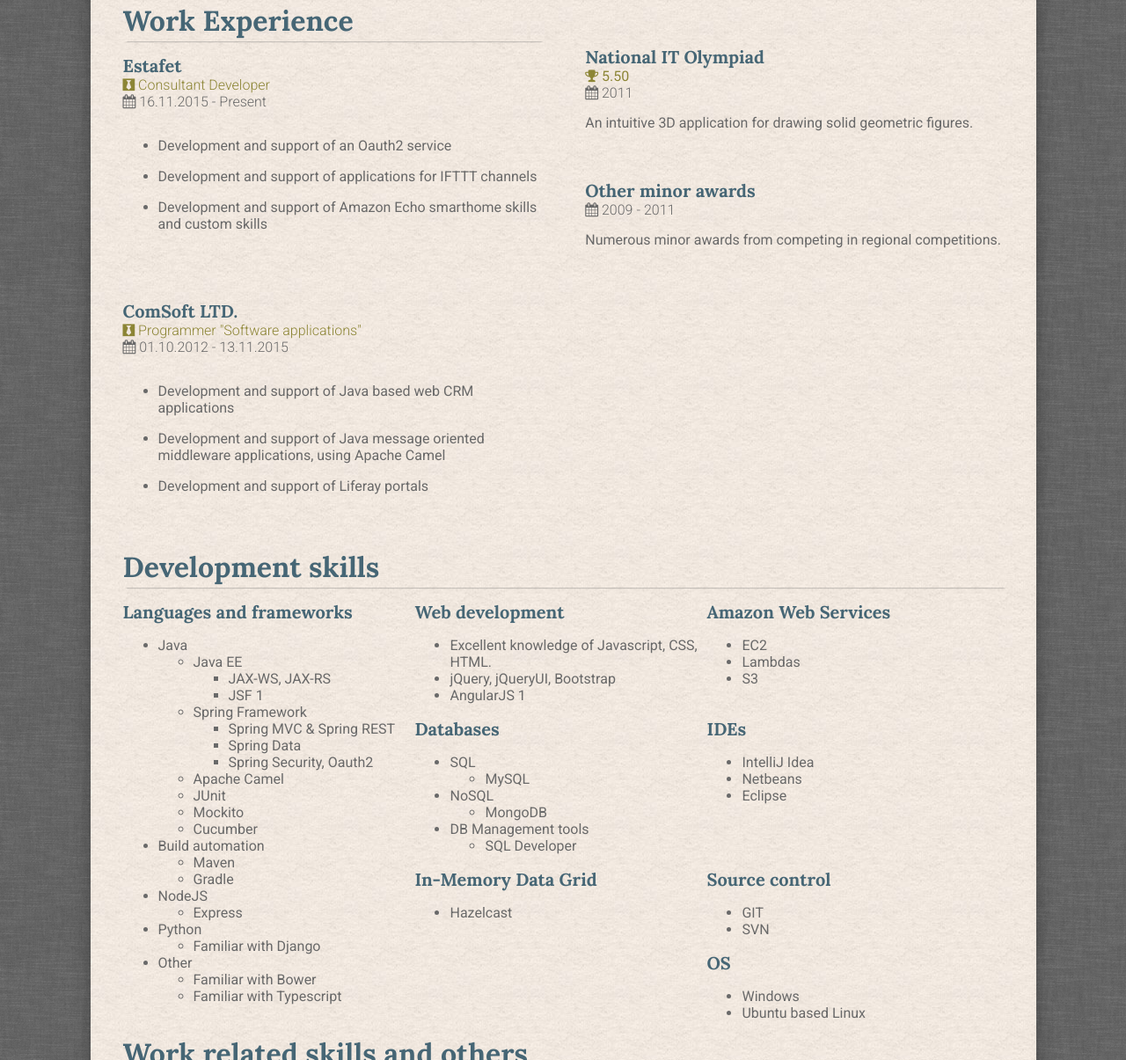
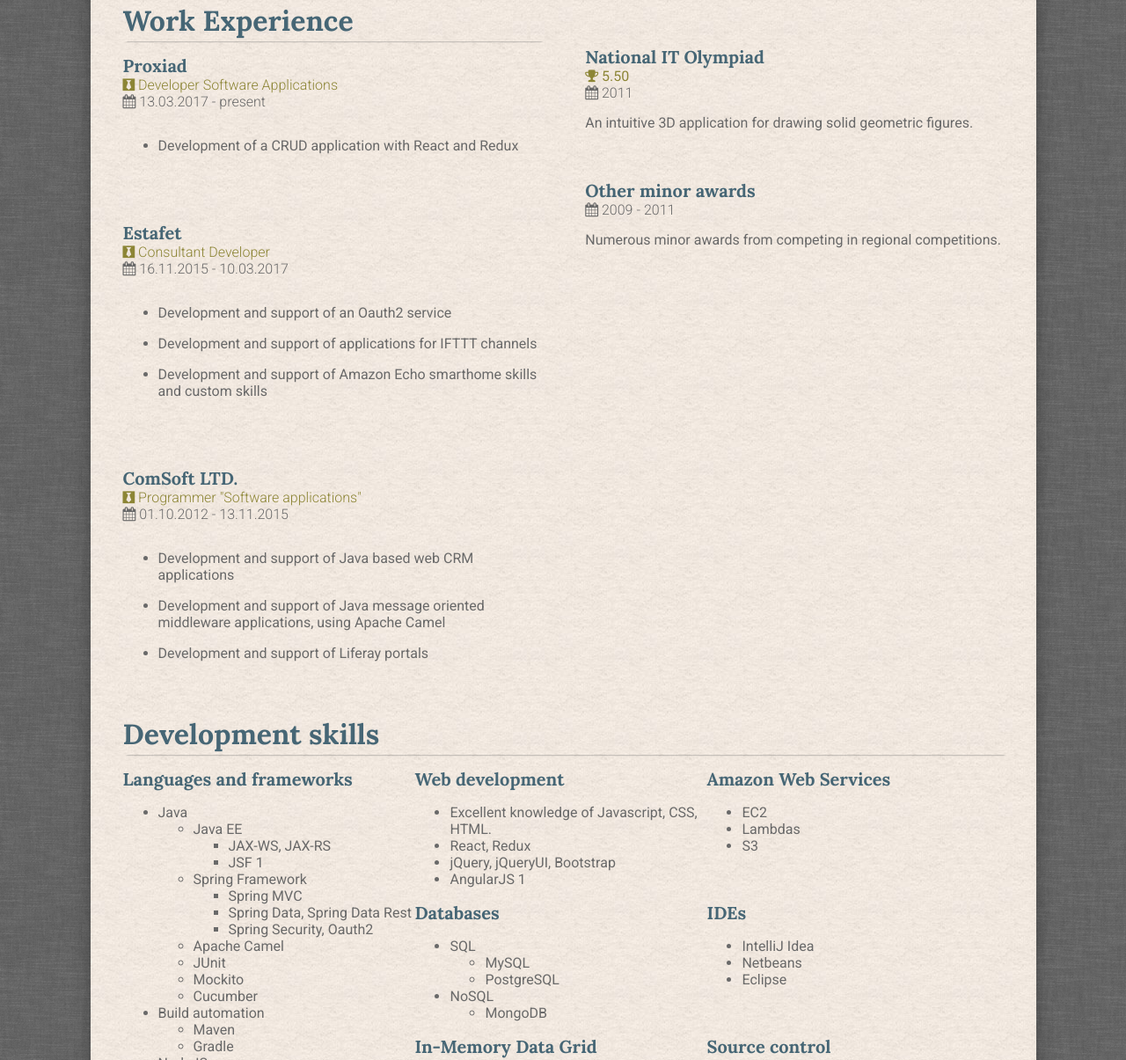
Before and after one commit to gharizanov92/gh-pages, a plain HTML site: page index.html in a window 1280 px wide. Shown: the part 816-2021 px from the top of the page at 88% size. Drawn offline with Linux system fonts and the light colour scheme.

Commit message:
Update index.html
Updated CV

```diff
--- a/index.html
+++ b/index.html
@@ -217,6 +217,23 @@
                         <h2 class="resume_section_header"> Work Experience</h2>
 
                         <div class="resume_section_body">
+                            <h3><b>Proxiad</b></h3>
+                            <h4 class="complimentary">
+                                <i class="fa fa-black-tie"></i>
+                                Developer Software Applications
+                            </h4>
+                            <h4>
+                                <i class="fa fa-calendar"></i>
+                                13.03.2017 - present
+                            </h4>
+                            <div class="resume_section_body">
+                                <ul>
+                                    <li style="padding-bottom: 1em">Development of a CRUD application with React and Redux</li>
+                                </ul>
+                            </div>
+                        </div>
+
+                        <div class="resume_section_body">
                             <h3><b>Estafet</b></h3>
                             <h4 class="complimentary">
                                 <i class="fa fa-black-tie"></i>
@@ -224,7 +241,7 @@
                             </h4>
                             <h4>
                                 <i class="fa fa-calendar"></i>
-                                16.11.2015 - Present
+                                16.11.2015 - 10.03.2017
                             </h4>
                             <div class="resume_section_body">
                                 <ul>
@@ -354,10 +371,10 @@
                                         Spring Framework
                                         <ul>
                                             <li>
-                                                Spring MVC & Spring REST
+                                                Spring MVC
                                             </li>
                                             <li>
-                                                Spring Data
+                                                Spring Data, Spring Data Rest
                                             </li>
                                             <li>
                                                 Spring Security, Oauth2
@@ -405,13 +422,13 @@
                                 </ul>
                             </li>
 
-                            <li>
+                            <!--li>
                                 Other
                                 <ul>
                                     <li>Familiar with Bower</li>
                                     <li>Familiar with Typescript</li>
                                 </ul>
-                            </li>
+                            </li-->
                         </ul>
                     </div>
                     <!--</div>-->
@@ -422,6 +439,9 @@
                             <ul>
                                 <li>
                                     Excellent knowledge of Javascript, CSS, HTML.
+                                </li>
+                                <li>
+                                   React, Redux
                                 </li>
                                 <li>
                                     jQuery, jQueryUI, Bootstrap
@@ -456,6 +476,7 @@
                                     SQL
                                     <ul>
                                         <li>MySQL</li>
+                                        <li>PostgreSQL</li>
                                         <!--<li>Oracle</li>-->
                                     </ul>
                                 </li>
@@ -465,12 +486,12 @@
                                         <li>MongoDB</li>
                                     </ul>
                                 </li>
-                                <li>
+                                <!--li>
                                     DB Management tools
                                     <ul>
                                         <li>SQL Developer</li>
                                     </ul>
-                                </li>
+                                </li-->
                             </ul>
                         </div>
 
@@ -515,10 +536,10 @@
                             <h3><b>OS</b></h3>
                             <ul>
                                 <li>
-                                    Windows
+                                    Linux
                                 </li>
                                 <li>
-                                    Ubuntu based Linux
+                                    Windows
                                 </li>
                             </ul>
                         </div>
```
